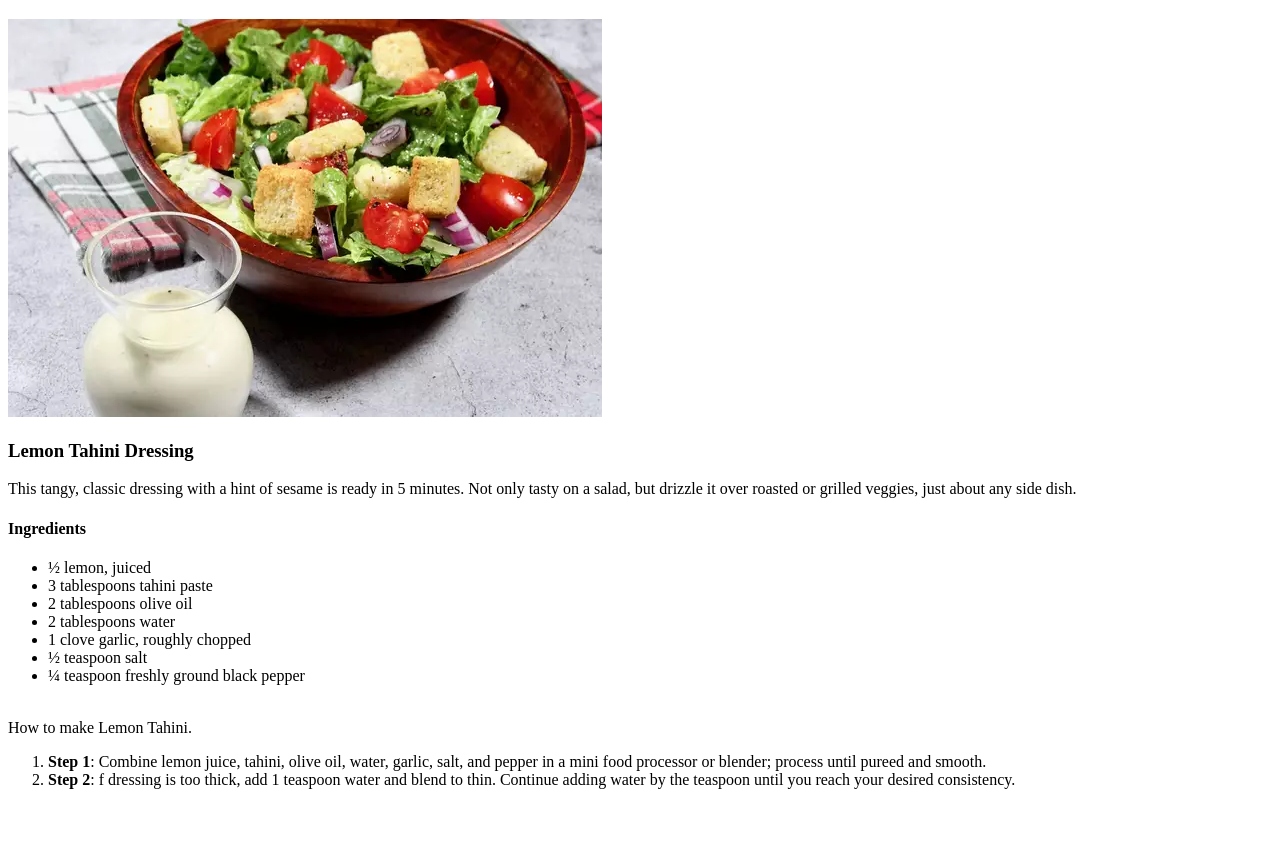
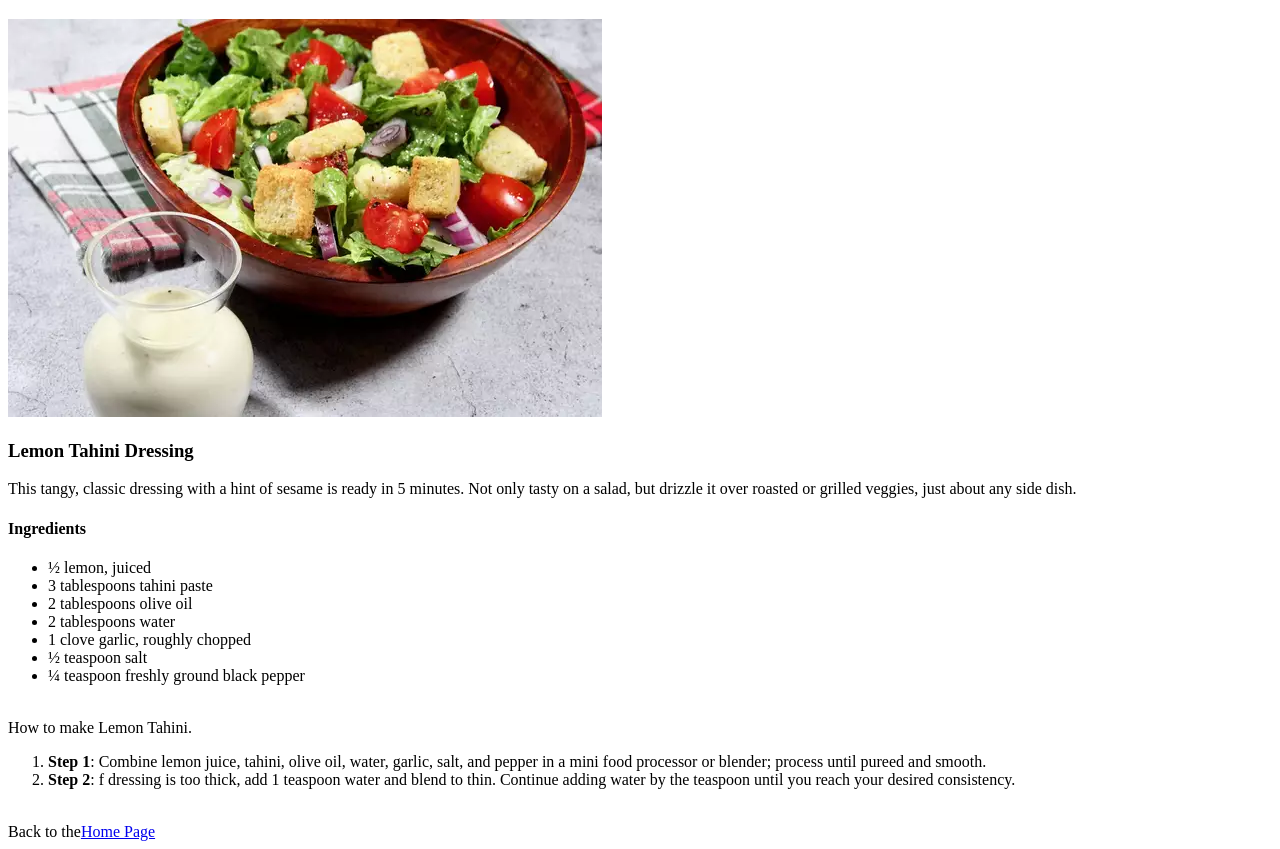
Before and after one commit to HayBam/odin-recipes, a plain HTML site: page recipes/lemon_tahini.html in a window 1280 px wide. Shown: the part 61-910 px from the top of the page. Before the commit the page ends 866 px from the top, so only its background shows below. Drawn offline with Linux system fonts and the light colour scheme.

Commit message:
add link to homepage

```diff
--- a/recipes/lemon_tahini.html
+++ b/recipes/lemon_tahini.html
@@ -30,5 +30,7 @@
         <li><strong>Step 2</strong>: f dressing is too thick, add 1 teaspoon water and blend to thin. Continue adding water by the teaspoon until you reach your desired consistency.
             </li>
     </ol>
+    <br>
+    Back to the<a href="../index.html">Home Page</a>
 </body>
 </html>
```
